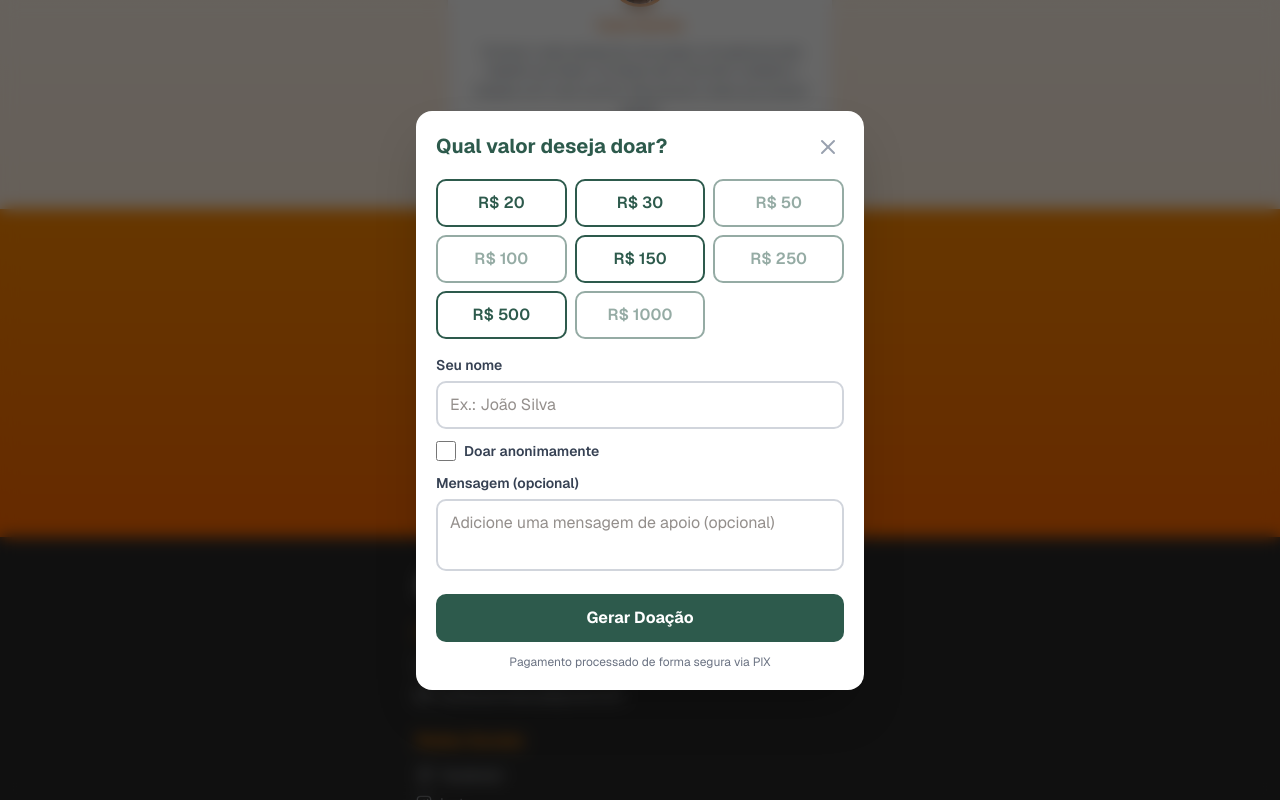
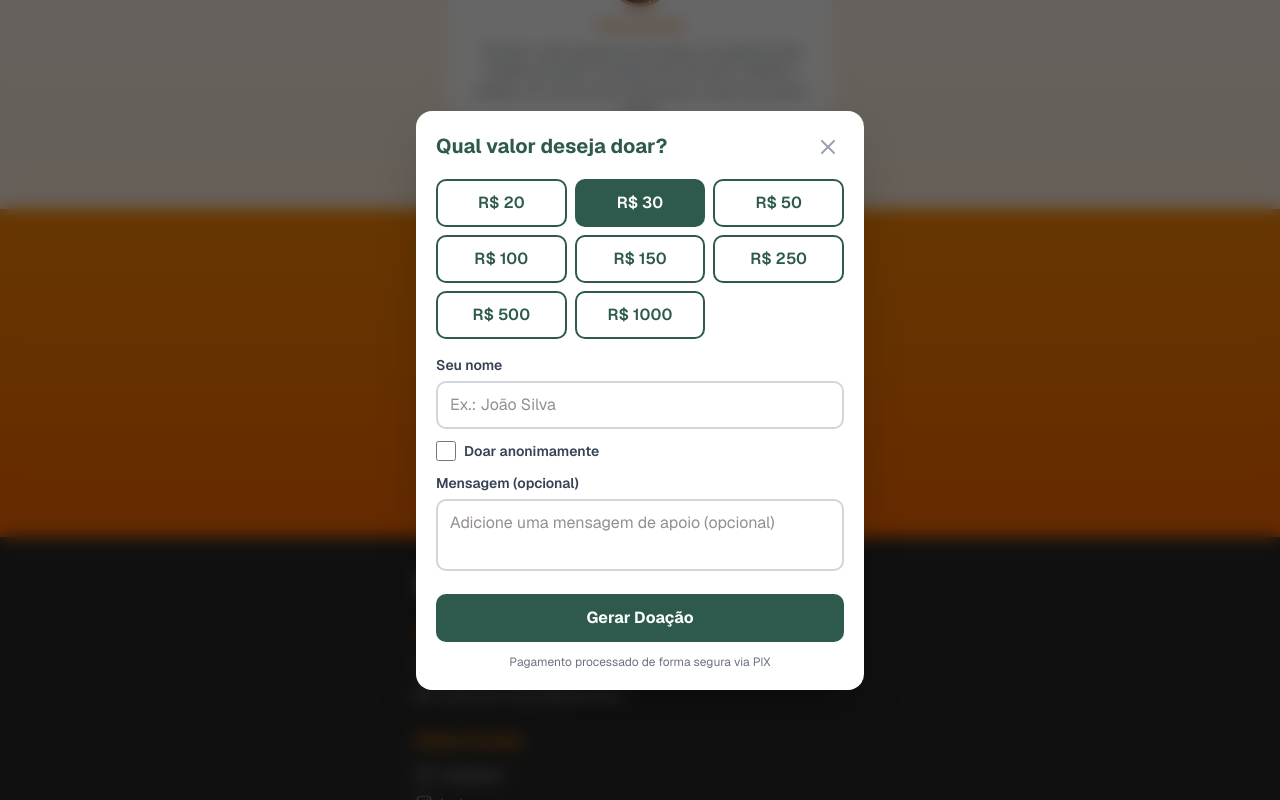
Before and after one commit to jspace3/mateus_sao-7w, a Next.js app: page / in a window 1280 px wide. Both pictures are taken after a click on the button "Quero Ajudar Agora". Shown: the part 3758-4558 px from the top of the page. Built offline with nearby package versions, Linux system fonts and the light colour scheme.

Commit message:
feat: add missing checkout links in donation modal
Complete all donation buttons with R$50, R$100, R$250, R$1000 links.

Co-authored-by: jspace <248114786+jspace3@users.noreply.github.com>

```diff
--- a/components/donation-modal.tsx
+++ b/components/donation-modal.tsx
@@ -7,12 +7,12 @@ import { addUtmsToUrl } from "@/lib/add-utms"
 const valores = [
   { valor: 20, link: "https://pay.saomateus.online/693b4fa2482d3f7a0457cff6" },
   { valor: 30, link: "https://pay.saomateus.online/693b4fbd078bc7273992a0c8" },
-  { valor: 50, link: "" }, // Link pendente
-  { valor: 100, link: "" }, // Link pendente
+  { valor: 50, link: "https://pay.saomateus.online/693b4fa2482d3f7a0457cff6" },
+  { valor: 100, link: "https://pay.saomateus.online/693b500b078bc7273992a3b4" },
   { valor: 150, link: "https://pay.saomateus.online/693b4fee21becfe86a21c5d0" },
-  { valor: 250, link: "" }, // Link pendente
+  { valor: 250, link: "https://pay.saomateus.online/693b500b078bc7273992a3b4" },
   { valor: 500, link: "https://pay.saomateus.online/693b5022482d3f7a0457d63e" },
-  { valor: 1000, link: "" }, // Link pendente
+  { valor: 1000, link: "https://pay.saomateus.online/693b500b078bc7273992a3b4" },
 ]
 
 interface DonationModalProps {
@@ -24,7 +24,7 @@ export function DonationModal({ isOpen, onClose }: DonationModalProps) {
   const [name, setName] = useState("")
   const [anonymous, setAnonymous] = useState(false)
   const [message, setMessage] = useState("")
-  const [selectedValue, setSelectedValue] = useState<number | null>(null)
+  const [selectedValue, setSelectedValue] = useState<number | null>(30)
 
   useEffect(() => {
     const handleEscape = (e: KeyboardEvent) => {
```
